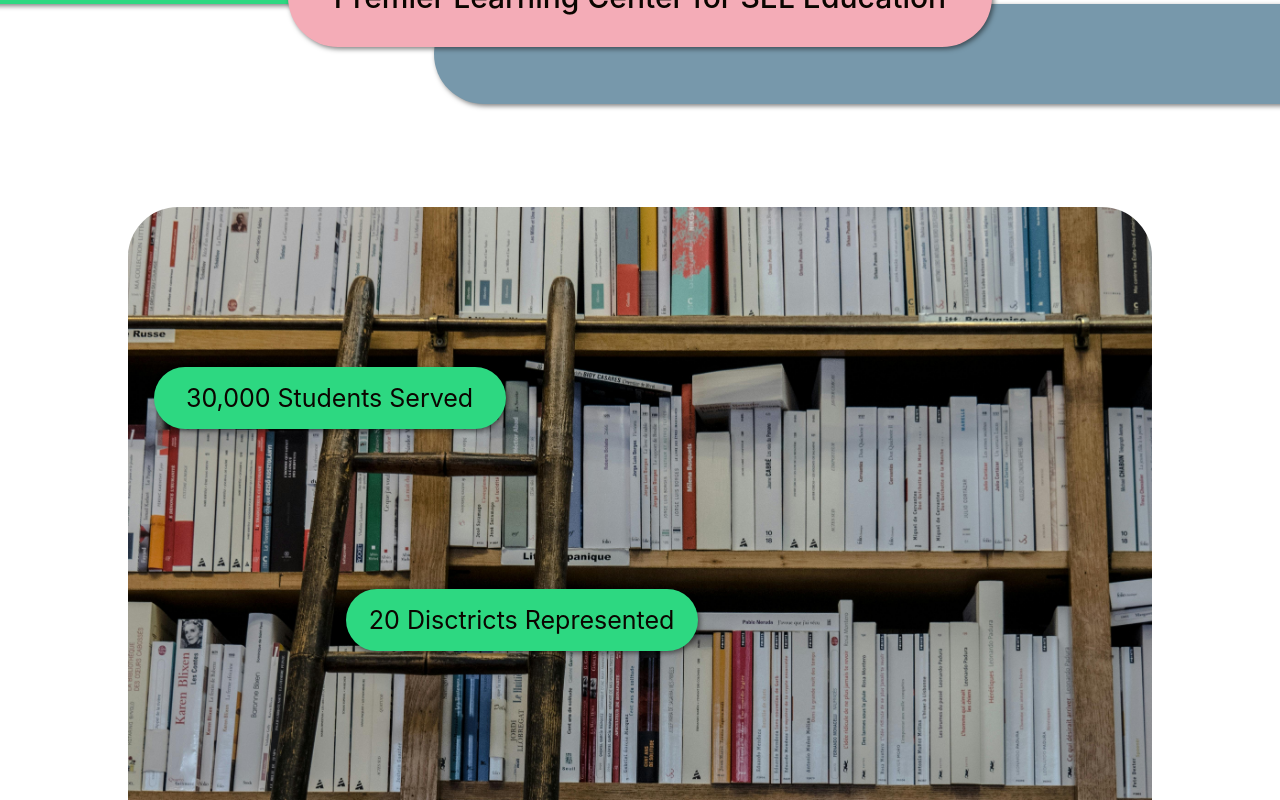
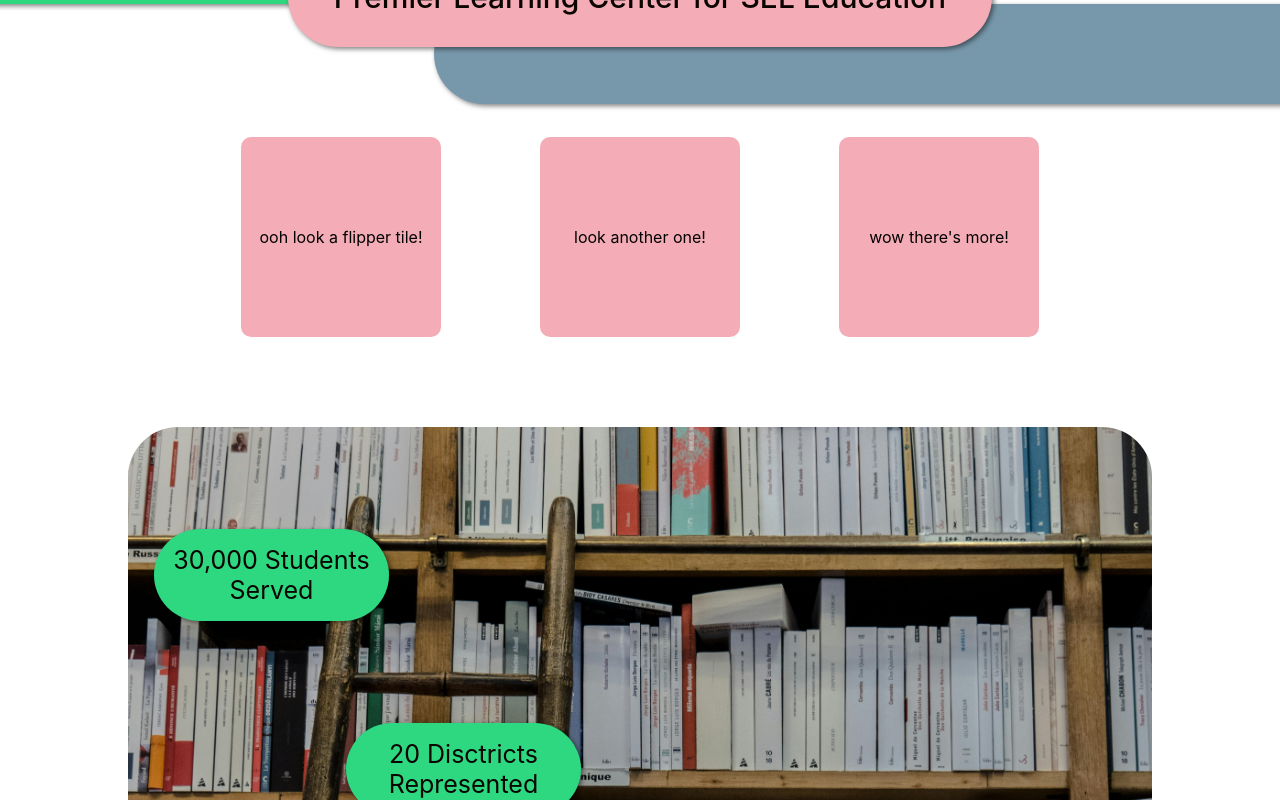
Before and after one commit to CamTangalakis/Self, a React (Create React App) app in the folder client/: page / in a window 1280 px wide. Shown: the part 1040-1840 px from the top of the page. Built offline with nearby package versions, Linux system fonts and the light colour scheme.

Commit message:
flipper tiles

```diff
--- a/client/src/App.js
+++ b/client/src/App.js
@@ -23,11 +23,10 @@ function App() {
   const [currentUser, setCurrentUser] = React.useState("");
 
   React.useEffect(() => {
-    // const loggedInUser = localStorage.getItem("currentUser");
-    // if (loggedInUser) {
-    //   setCurrentUser(loggedInUser);
-    // }
-    setCurrentUser("hello");
+    const loggedInUser = localStorage.getItem("currentUser");
+    if (loggedInUser) {
+      setCurrentUser(loggedInUser);
+    }
   }, [currentUser]);
 
   return (
@@ -58,6 +57,7 @@ function App() {
           <Route path="/explore" element={<Explore />} />
         </Routes>
       </div>
+
       <div className="footer">
         <Footer currentUser={currentUser} />
       </div>
--- /dev/null
+++ b/client/src/common/flipper/index.css
@@ -0,0 +1,44 @@
+.card {
+  display: flex;
+  flex-direction: row;
+  justify-content: center;
+  align-items: center;
+  position: relative;
+  border-radius: 10px;
+  transform-style: preserve-3d;
+  transition: 250ms;
+  cursor: pointer;
+  transform: perspective(1000px) rotateY(var(--rotate-y, 0))
+    translateY(var(--translate-y, 0));
+  height: 200px;
+  width: 200px;
+  margin: 10px;
+  background-color: var(--pink);
+}
+
+.card:hover {
+  --translate-y: -2px;
+  box-shadow: 0 0 5px 2px rgba(0, 0, 0, 0.5);
+  opacity: 1;
+}
+
+.card.flip {
+  --rotate-y: 180deg;
+  background-color: var(--blue);
+}
+
+.card .front,
+.card .back {
+  position: absolute;
+  padding: 1rem;
+  backface-visibility: hidden;
+}
+
+.card .back {
+  transform: rotateY(180deg);
+  max-width: 75px;
+}
+
+.hidden {
+  visibility: hidden;
+}
--- /dev/null
+++ b/client/src/common/flipper/index.js
@@ -0,0 +1,19 @@
+import React from "react";
+import "./index.css";
+
+const FlipperTile = ({ front, back }) => {
+  const [isFlipped, setIsFlipped] = React.useState(false);
+
+  return (
+    <div
+      className={`card ${isFlipped ? "flip" : ""}`}
+      onClick={() => setIsFlipped(!isFlipped)}
+    >
+      <div className={`front ${isFlipped ? "hidden" : ""}`}>{front}</div>
+
+      <div className={`back ${isFlipped ? "" : "hidden"}`}>{back}</div>
+    </div>
+  );
+};
+
+export default FlipperTile;
--- a/client/src/pages/common/Landing.js
+++ b/client/src/pages/common/Landing.js
@@ -2,6 +2,7 @@ import React from "react";
 import * as chalkboard from "../../assets/chalkboard.jpg";
 import * as bookshelf from "../../assets/bookshelf.jpg";
 import "./index.css";
+import FlipperTile from "../../common/flipper";
 
 const LandingPage = () => {
   return (
@@ -21,6 +22,17 @@ const LandingPage = () => {
         Premier Learning Center for SEL Education
       </div>
 
+      <div className="flipperTileContainer">
+        <FlipperTile
+          front={"ooh look a flipper tile!"}
+          back={"fuck yeah, it flips!"}
+        />
+
+        <FlipperTile front={"look another one!"} back={"this one flips, too"} />
+
+        <FlipperTile front={"wow there's more!"} back={"tired of it yet?"} />
+      </div>
+
       <div className="landingStatsContainer">
         <img src={bookshelf.default} className="landingImage" />
         <div className="landingStats">
--- a/client/src/pages/common/index.css
+++ b/client/src/pages/common/index.css
@@ -111,6 +111,7 @@
   margin: 5rem auto;
   position: relative;
   width: 80%;
+  height: fit-content;
 }
 
 .landingStats {
@@ -121,9 +122,9 @@
 .landingStat {
   background-color: var(--green);
   border-radius: 50px;
-  margin: 10rem auto;
+  margin: 10% auto;
   padding: 1rem;
-  width: 20rem;
+  width: 20%;
   color: var(--text);
   box-shadow: 2px 2px 5px rgba(0, 0, 0, 0.5);
 }
@@ -170,6 +171,14 @@
   color: var(--blue);
 }
 
+.flipperTileContainer {
+  display: flex;
+  flex-direction: row;
+  justify-content: space-around;
+  width: 70%;
+  margin: auto;
+}
+
 /* --------------------------- footer ------------------------- */
 
 .footerContainer {
--- a/client/src/pages/profile/index.js
+++ b/client/src/pages/profile/index.js
@@ -21,7 +21,7 @@ const Profile = ({ currentUser }) => {
       setUserInfo({ userInfo, ...info });
     };
     getUserInfo();
-  }, []);
+  }, [userInfo]);
 
   const editUserInfo = async (e) => {
     e.preventDefault();
```
